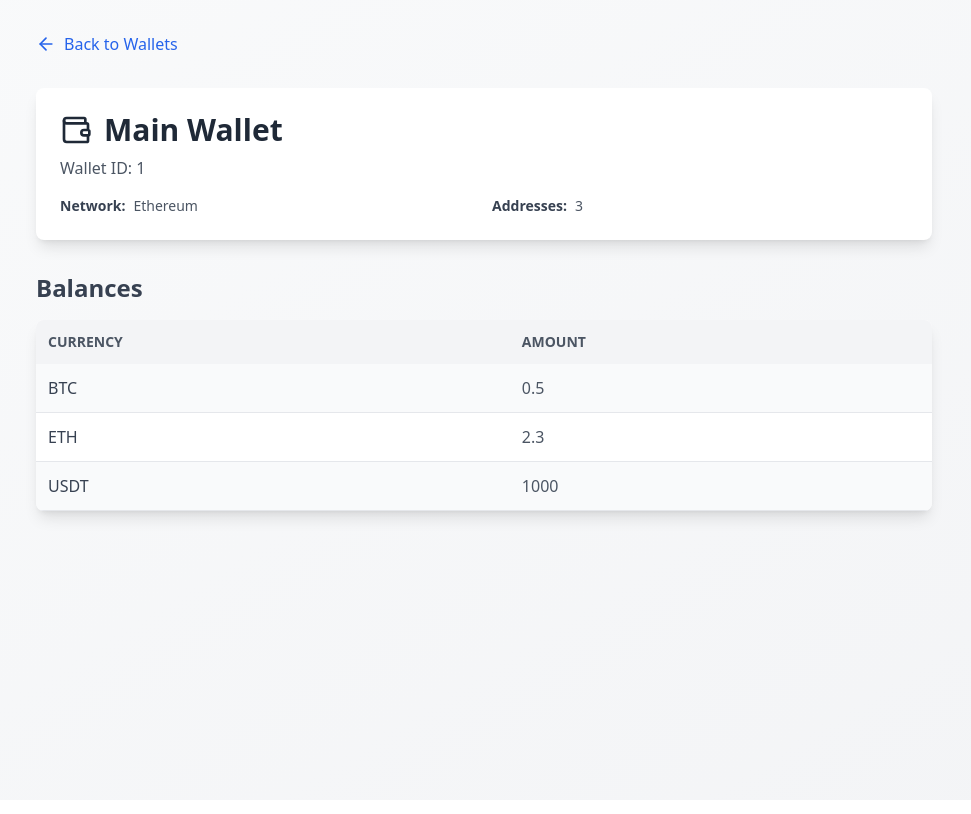
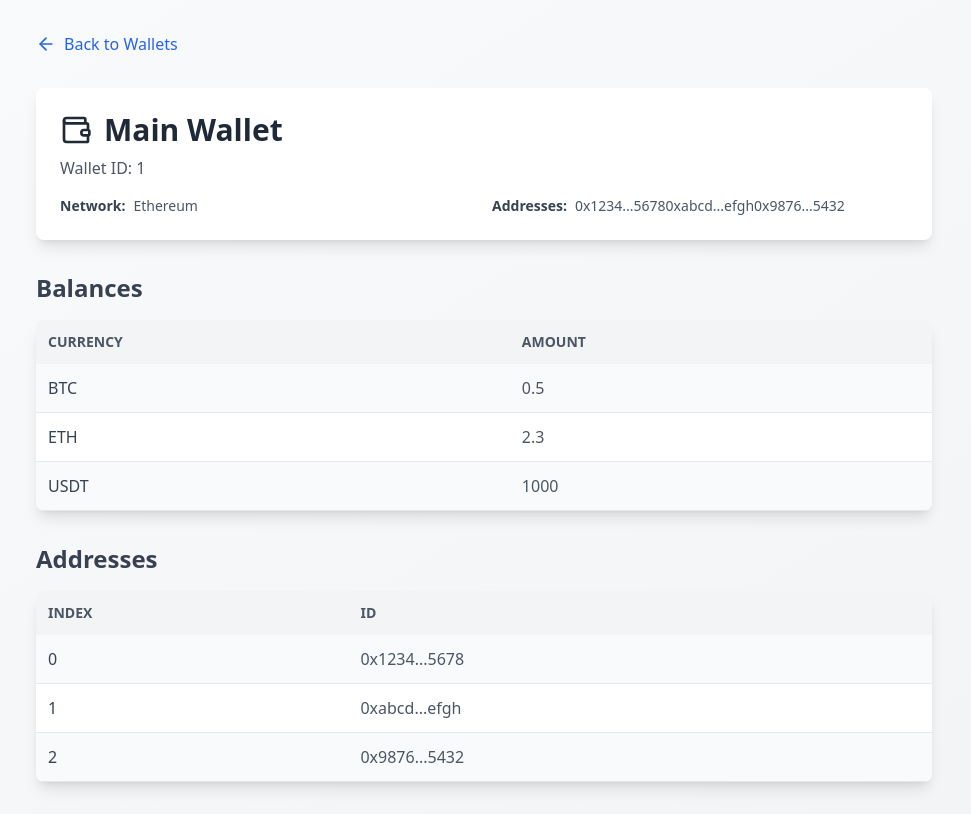
Before and after one commit to coinbase/cdp-wallet-manager, a Next.js app: page /wallet/1 in a window 1280 px wide. Shown: the whole page, without its empty margins (156-1127 px from the left). Built offline with nearby package versions, Linux system fonts and the light colour scheme.

Commit message:
Created wallet page

```diff
--- a/src/app/wallet/[id]/page.tsx
+++ b/src/app/wallet/[id]/page.tsx
@@ -7,9 +7,24 @@ import { ArrowLeft, Wallet } from "lucide-react";
 
 // Mock data for wallet balances (replace with actual data fetching logic later)
 const walletBalances = {
-  1: { name: "Main Wallet", network: "Ethereum", addresses: 3, balances: { BTC: 0.5, ETH: 2.3, USDT: 1000 } },
-  2: { name: "Savings Wallet", network: "Bitcoin", addresses: 2, balances: { BTC: 0.1, ETH: 1.5, USDT: 500 } },
-  3: { name: "Investment Wallet", network: "Polygon", addresses: 5, balances: { BTC: 1.2, ETH: 5.0, USDT: 2000 } },
+  1: {
+    name: "Main Wallet",
+    network: "Ethereum",
+    addresses: ["0x1234...5678", "0xabcd...efgh", "0x9876...5432"],
+    balances: { BTC: 0.5, ETH: 2.3, USDT: 1000 }
+  },
+  2: {
+    name: "Savings Wallet",
+    network: "Bitcoin",
+    addresses: ["bc1qxy...zw3f0", "3J98t1...s4v8"],
+    balances: { BTC: 0.1, ETH: 1.5, USDT: 500 }
+  },
+  3: {
+    name: "Investment Wallet",
+    network: "Polygon",
+    addresses: ["0x2468...1357", "0xfedc...ba98", "0x1357...2468", "0xa1b2...c3d4", "0xe5f6...g7h8"],
+    balances: { BTC: 1.2, ETH: 5.0, USDT: 2000 }
+  },
 };
 
 export default function WalletPage({ params }: { params: { id: string } }) {
@@ -76,6 +91,26 @@ export default function WalletPage({ params }: { params: { id: string } }) {
             </tbody>
           </table>
         </div>
+
+        <h2 className="text-2xl font-semibold mb-4 mt-8 text-gray-700 dark:text-gray-200">Addresses</h2>
+        <div className="bg-white dark:bg-gray-800 rounded-lg shadow-lg overflow-hidden">
+          <table className="w-full border-collapse">
+            <thead>
+              <tr className="bg-gray-100 dark:bg-gray-700 text-gray-600 dark:text-gray-200 text-sm uppercase">
+                <th className="p-3 text-left font-semibold">Index</th>
+                <th className="p-3 text-left font-semibold">ID</th>
+              </tr>
+            </thead>
+            <tbody>
+              {wallet.addresses.map((address, index) => (
+                <tr key={index} className={`border-b border-gray-200 dark:border-gray-700 ${index % 2 === 0 ? 'bg-gray-50 dark:bg-gray-800' : 'bg-white dark:bg-gray-900'}`}>
+                  <td className="p-3 font-medium text-gray-700 dark:text-gray-300">{index}</td>
+                  <td className="p-3 text-gray-600 dark:text-gray-300 break-all">{address}</td>
+                </tr>
+              ))}
+            </tbody>
+          </table>
+        </div>
       </main>
     </div>
   );
```
Also changed, not shown: src/app/address/[id]/page.tsx (added).
